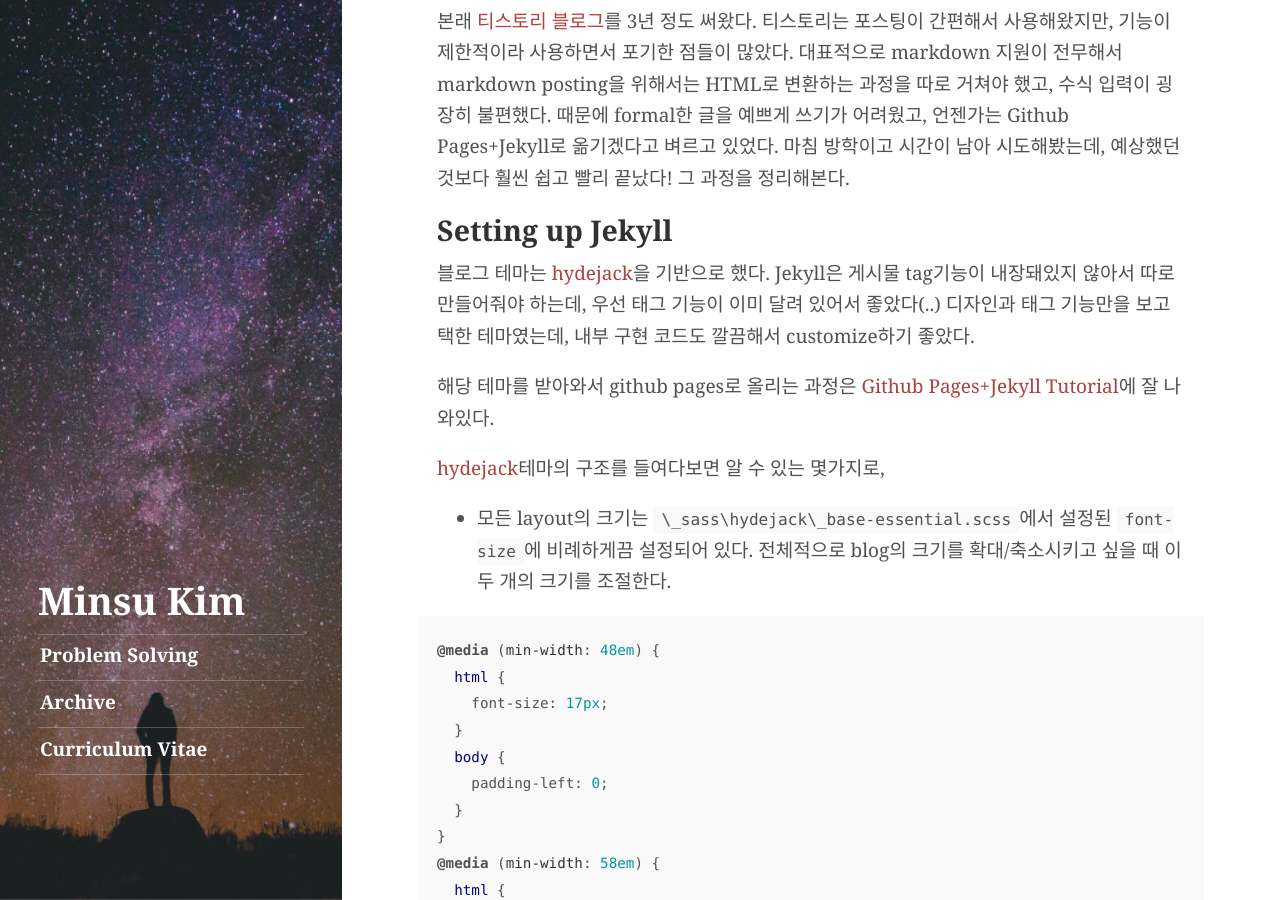
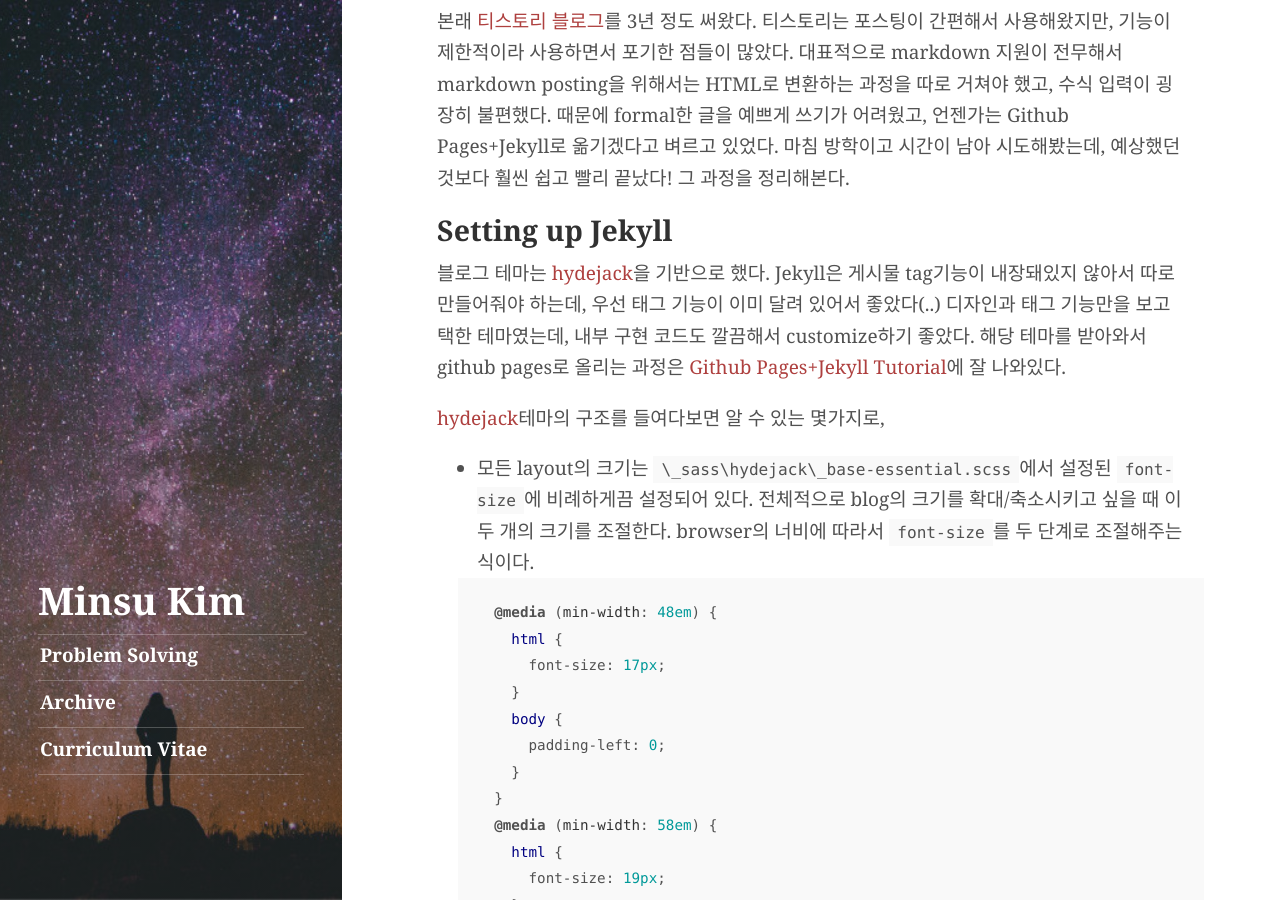
Before and after one commit to minsuu/minsuu.github.io, a Jekyll site: the page built from _posts/2017-01-20-creating-jekyll-blog.markdown, in a window 1280 px wide and 900 px high, scrolled down 282 px. Built offline with Jekyll 4.4.1, drawn with Linux system fonts in a browser that asks for light colours; some web fonts are replaced.

Commit message:
blog update : 2017-01-20-creating-jekyll-blog.markdown

```diff
--- a/_posts/2017-01-20-creating-jekyll-blog.markdown
+++ b/_posts/2017-01-20-creating-jekyll-blog.markdown
@@ -10,29 +10,28 @@ tag: [tech]
 
 ## Setting up Jekyll
 
-블로그 테마는 [hydejack](https://github.com/qwtel/hydejack)을 기반으로 했다. Jekyll은 게시물 tag기능이 내장돼있지 않아서 따로 만들어줘야 하는데, 우선 태그 기능이 이미 달려 있어서 좋았다(..) 디자인과 태그 기능만을 보고 택한 테마였는데, 내부 구현 코드도 깔끔해서 customize하기 좋았다.
-
-해당 테마를 받아와서 github pages로 올리는 과정은 [Github Pages+Jekyll Tutorial](https://help.github.com/articles/using-jekyll-as-a-static-site-generator-with-github-pages/)에 잘 나와있다.
+블로그 테마는 [hydejack](https://github.com/qwtel/hydejack)을 기반으로 했다. Jekyll은 게시물 tag기능이 내장돼있지 않아서 따로 만들어줘야 하는데, 우선 태그 기능이 이미 달려 있어서 좋았다(..) 디자인과 태그 기능만을 보고 택한 테마였는데, 내부 구현 코드도 깔끔해서 customize하기 좋았다. 해당 테마를 받아와서 github pages로 올리는 과정은 [Github Pages+Jekyll Tutorial](https://help.github.com/articles/using-jekyll-as-a-static-site-generator-with-github-pages/)에 잘 나와있다.
 
 [hydejack](https://github.com/qwtel/hydejack)테마의 구조를 들여다보면 알 수 있는 몇가지로,
 
-* 모든 layout의 크기는 `\_sass\hydejack\_base-essential.scss`에서 설정된 `font-size`에 비례하게끔 설정되어 있다. 전체적으로 blog의 크기를 확대/축소시키고 싶을 때 이 두 개의 크기를 조절한다.
+* 모든 layout의 크기는 `\_sass\hydejack\_base-essential.scss`에서 설정된 `font-size`에 비례하게끔 설정되어 있다. 전체적으로 blog의 크기를 확대/축소시키고 싶을 때 이 두 개의 크기를 조절한다. browser의 너비에 따라서 `font-size`를 두 단계로 조절해주는 식이다.
+    ~~~css
+    @media (min-width: 48em) {
+      html {
+        font-size: 17px;
+      }
+      body {
+        padding-left: 0;
+      }
+    }
+    @media (min-width: 58em) {
+      html {
+        font-size: 19px;
+      }
+    }
+    ~~~
 
-~~~css
-@media (min-width: 48em) {
-  html {
-    font-size: 17px;
-  }
-  body {
-    padding-left: 0;
-  }
-}
-@media (min-width: 58em) {
-  html {
-    font-size: 19px;
-  }
-}
-~~~
+*
 
 ## Writing CV page
 
```
